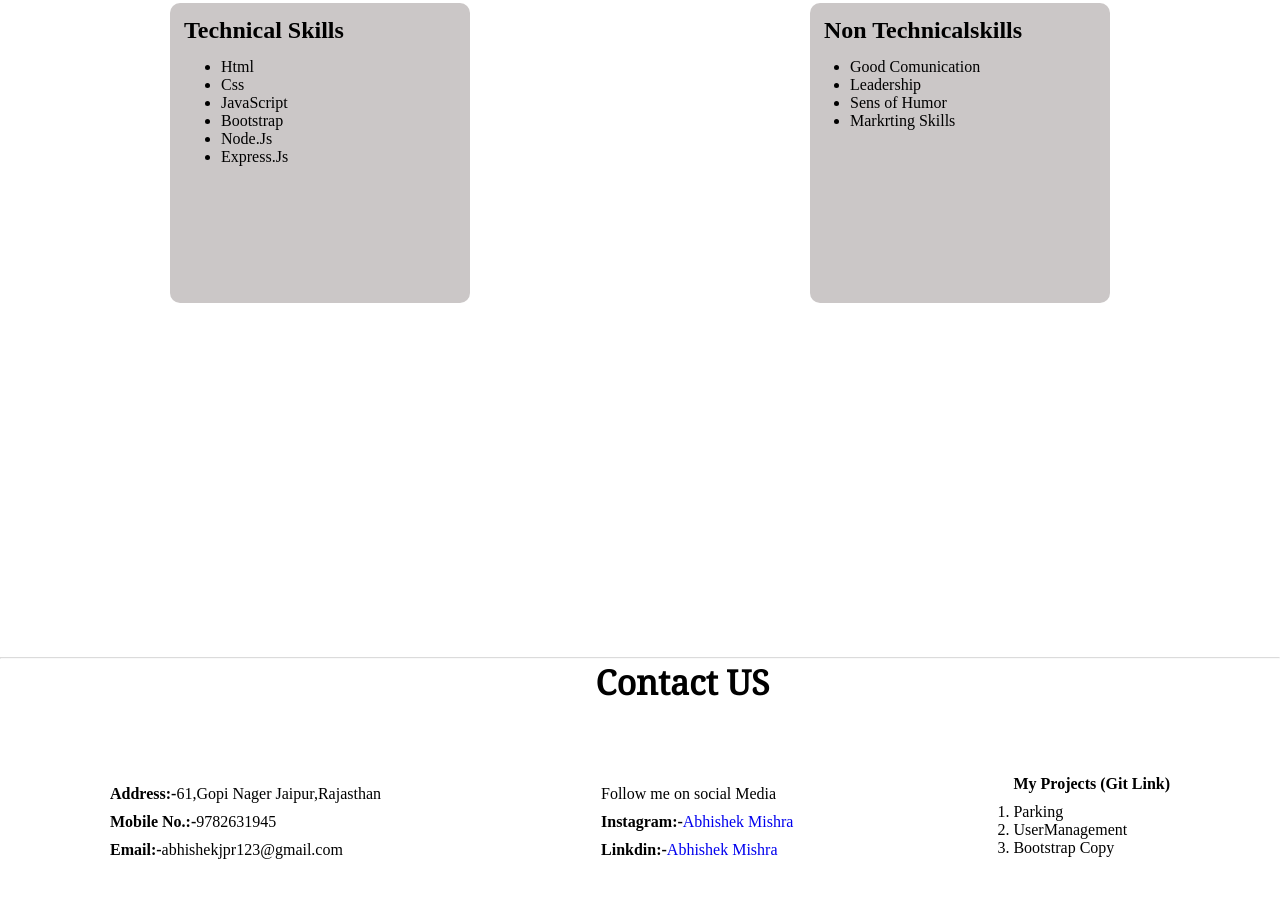
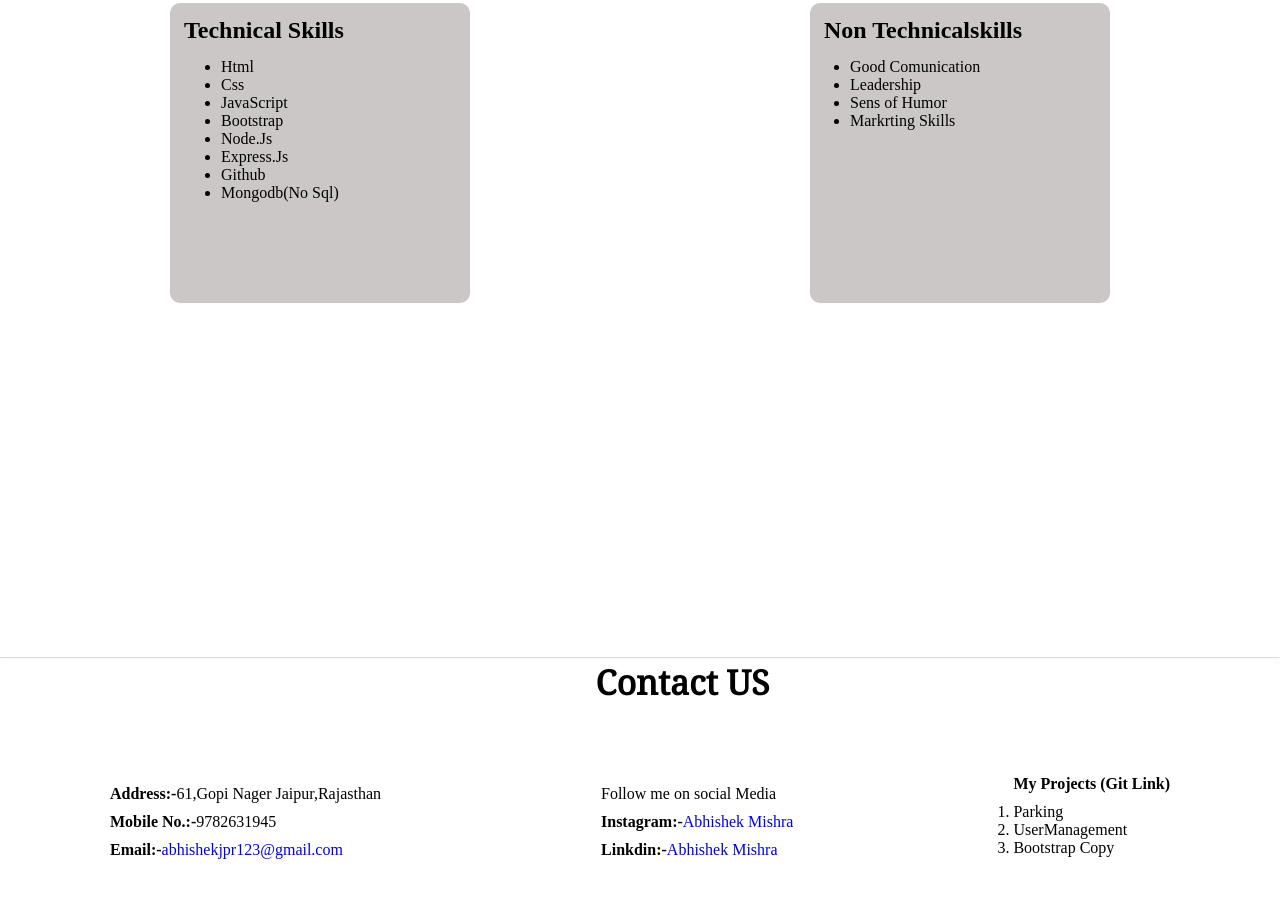
Before and after one commit to Abhishek9782/myPortfolio, a plain HTML site: page index.html in a window 1280 px wide. Shown: the part 1886-2784 px from the top of the page. Drawn offline with Linux system fonts and the light colour scheme; a web font is replaced by a local one.

Commit message:
mail option add

```diff
--- a/index.html
+++ b/index.html
@@ -7,12 +7,13 @@
     <title>Abhishek Mishra</title>
     <link rel="stylesheet" href="index.css" />
     <link rel="stylesheet" href="media.css" />
+
   </head>
   <body>
     <!-- Here nav and Home page -->
     <div class="main">
       <nav>
-        <div class="logo">Abhishek</div>
+        <div class="logo">Portfolio</div>
         <div class="components">
           <ul>
             <li><a href="#home">Home</a></li>
@@ -98,6 +99,10 @@
             <li>Bootstrap</li>
             <li>Node.Js</li>
             <li>Express.Js</li>
+            <li>Github</li>
+            <li>Mongodb(No Sql)</li>
+
+
           </ul>
         </div>
         <div class="nontech">
@@ -118,7 +123,7 @@
         <div class="address">
           <p><span>Address:-</span>61,Gopi Nager Jaipur,Rajasthan</p>
           <p><span>Mobile No.:-</span>9782631945</p>
-          <p><span>Email:-</span>abhishekjpr123@gmail.com</p>
+          <p><span>Email:-</span><a href="mailto:abhishekjpr123@gmail.com">abhishekjpr123@gmail.com</a></p>
         </div>
         <div class="address">
           <p>Follow me on social Media</p>
@@ -163,5 +168,6 @@
         </div>
       </div>
     </div>
+
   </body>
 </html>
```
